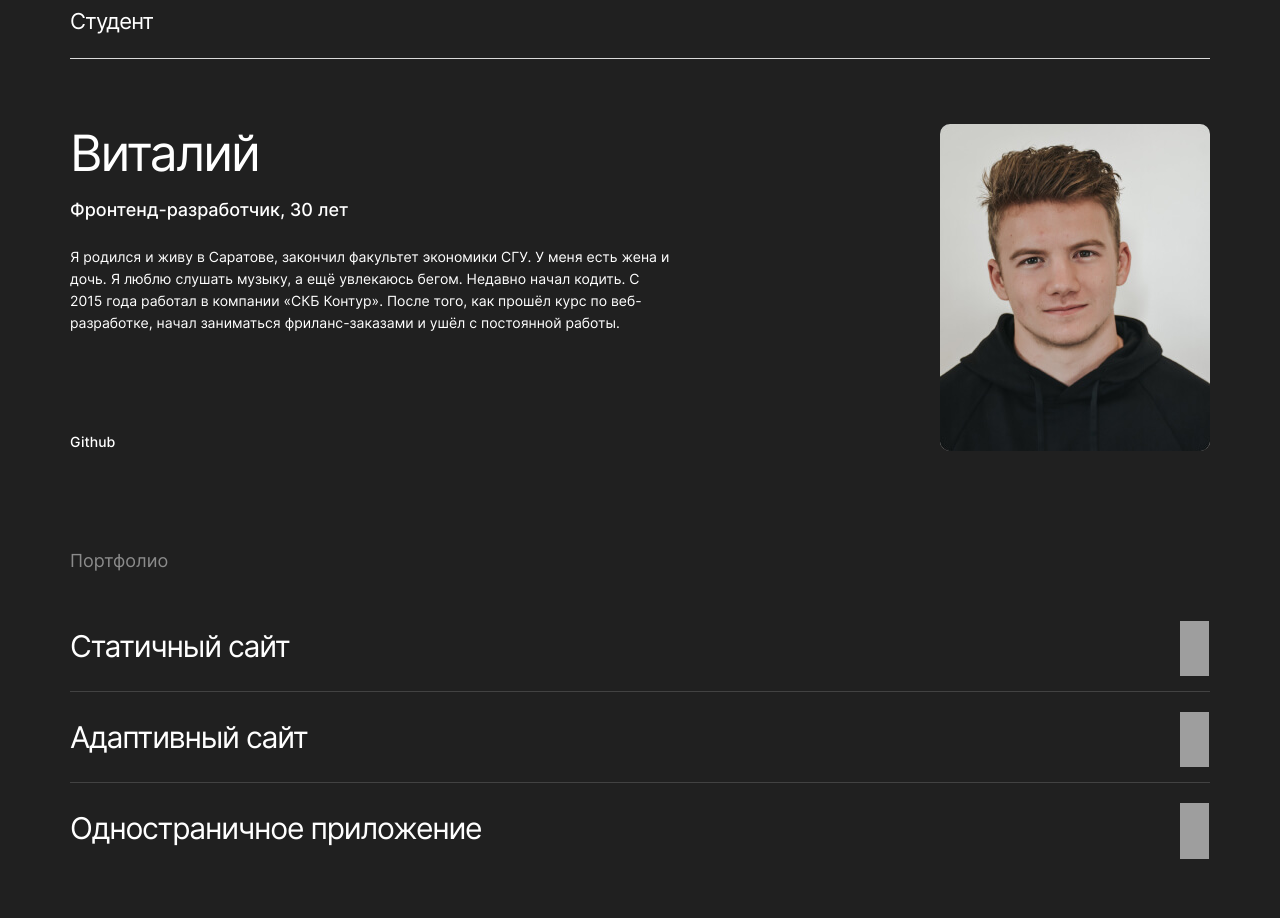
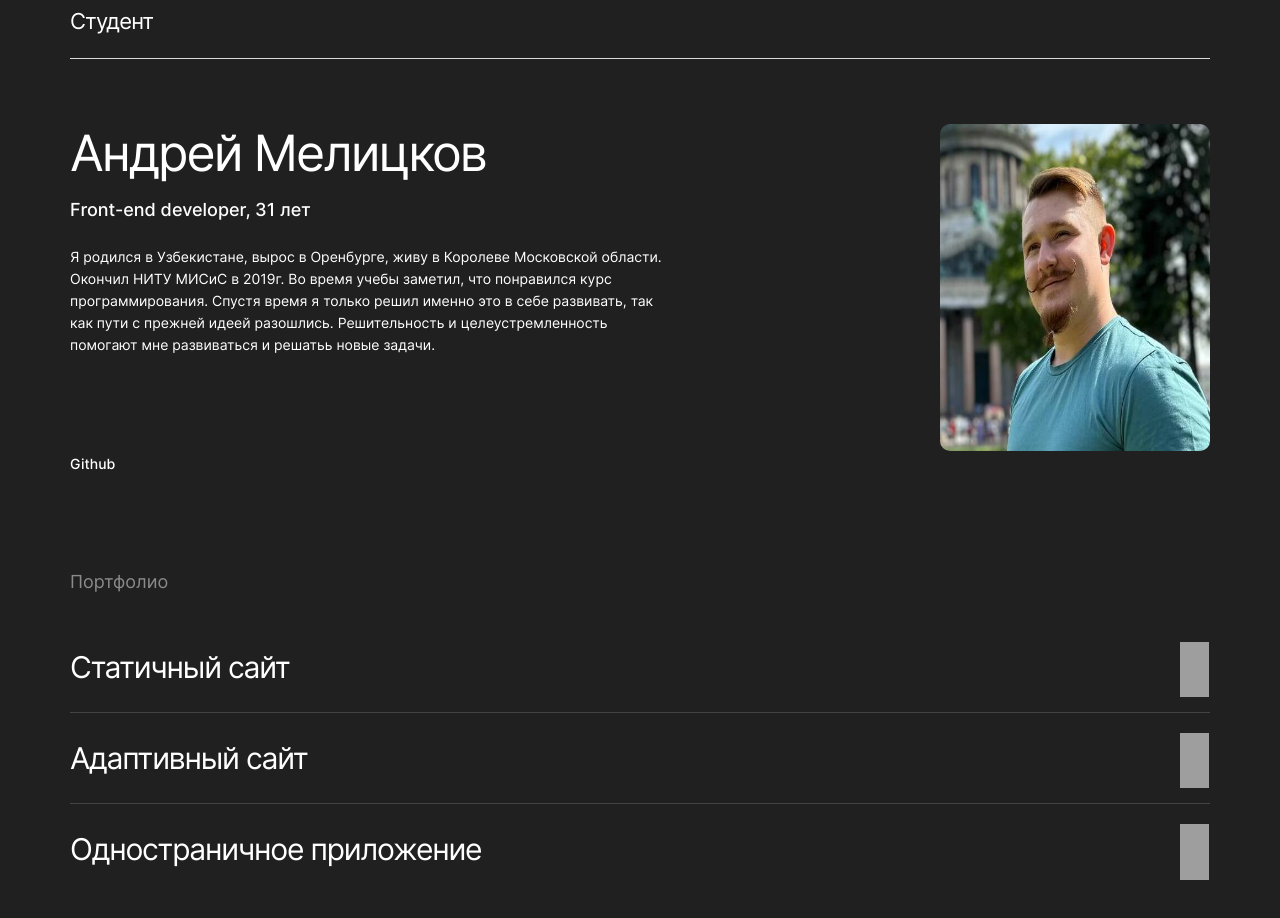
Before and after one commit to dedhoce/movies-explorer-frontend, a React (Create React App) app: page / in a window 1280 px wide. Shown: the part 2000-2918 px from the top of the page. Built offline with nearby package versions, Linux system fonts and the light colour scheme; grey boxes are pictures that could not be loaded.

Commit message:
поменял общие данные на основной странице на личные

```diff
--- a/src/components/Main/Portfolio/Portfolio.jsx
+++ b/src/components/Main/Portfolio/Portfolio.jsx
@@ -1,7 +1,7 @@
-import './Portfolio.css'
-import { NavLink } from 'react-router-dom'
-import profileFoto from '../../../image/profile-foto.jpg'
-import Link from './Link/Link'
+import './Portfolio.css';
+import { NavLink } from 'react-router-dom';
+import profileFoto from '../../../image/my-foto.jpg';
+import Link from './Link/Link';
 
 export default function Portfolio() {
   return (
@@ -9,29 +9,54 @@ export default function Portfolio() {
       <h3 className="title title_portfolio">Студент</h3>
       <div className="portfolio__block-info-foto">
         <div className="portfolio__block">
-                    <h2 className="portfolio__block-name">Виталий</h2>
-                    <h4 className="portfolio__block-info">Фронтенд-разработчик, 30 лет</h4>
-                    <p className="portfolio__block-about-me">Я родился и живу в Саратове, закончил факультет экономики СГУ. У меня есть жена
-и дочь. Я люблю слушать музыку, а ещё увлекаюсь бегом. Недавно начал кодить. С 2015 года работал в компании «СКБ Контур». После того, как прошёл курс по веб-разработке, начал заниматься фриланс-заказами и ушёл с постоянной работы.</p>
-                    <Link to="https://github.com/dedhoce?tab=repositories" text='Github'/>
+          <h2 className="portfolio__block-name">Андрей Мелицков</h2>
+          <h4 className="portfolio__block-info">Front-end developer, 31 лет</h4>
+          <p className="portfolio__block-about-me">
+            Я родился в Узбекистане, вырос в Оренбурге, живу в Королеве
+            Московской области. Окончил НИТУ МИСиС в 2019г. Во время учебы
+            заметил, что понравился курс программирования. Спустя время я только
+            решил именно это в себе развивать, так как пути с прежней идеей
+            разошлись. Решительность и целеустремленность помогают мне
+            развиваться и решатьь новые задачи.{' '}
+          </p>
+          <Link
+            to="https://github.com/dedhoce?tab=repositories"
+            text="Github"
+          />
         </div>
-                <img src={profileFoto} alt="Фотография моя в резюме" className="portfolio__foto" />
+        <img
+          src={profileFoto}
+          alt="Фотография моя в резюме"
+          className="portfolio__foto"
+        />
       </div>
       <p className="portfolio__list-title">Портфолио</p>
       <nav className="portfolio__list-link">
-                <NavLink to='https://github.com/dedhoce/how-to-learn' target='_blank' className="portfolio__link">
+        <NavLink
+          to="https://github.com/dedhoce/how-to-learn"
+          target="_blank"
+          className="portfolio__link"
+        >
           <h2 className="portfolio__link-title">Статичный сайт</h2>
           <div className="portfolio__link-arrow"></div>
         </NavLink>
-                <NavLink to='https://dedhoce.github.io/russian-travel/' target='_blank' className="portfolio__link">
+        <NavLink
+          to="https://dedhoce.github.io/russian-travel/"
+          target="_blank"
+          className="portfolio__link"
+        >
           <h2 className="portfolio__link-title">Адаптивный сайт</h2>
           <div className="portfolio__link-arrow"></div>
         </NavLink>
-                <NavLink to='https://dedhoce.github.io/react-mesto-auth' target='_blank' className="portfolio__link">
+        <NavLink
+          to="https://dedhoce.github.io/react-mesto-auth"
+          target="_blank"
+          className="portfolio__link"
+        >
           <h2 className="portfolio__link-title">Одностраничное приложение</h2>
           <div className="portfolio__link-arrow"></div>
         </NavLink>
       </nav>
     </section>
-    )
+  );
 }
```
Also changed, not shown: src/image/my-foto.jpg (added). Lines whose indentation alone changed are shown as unchanged.
